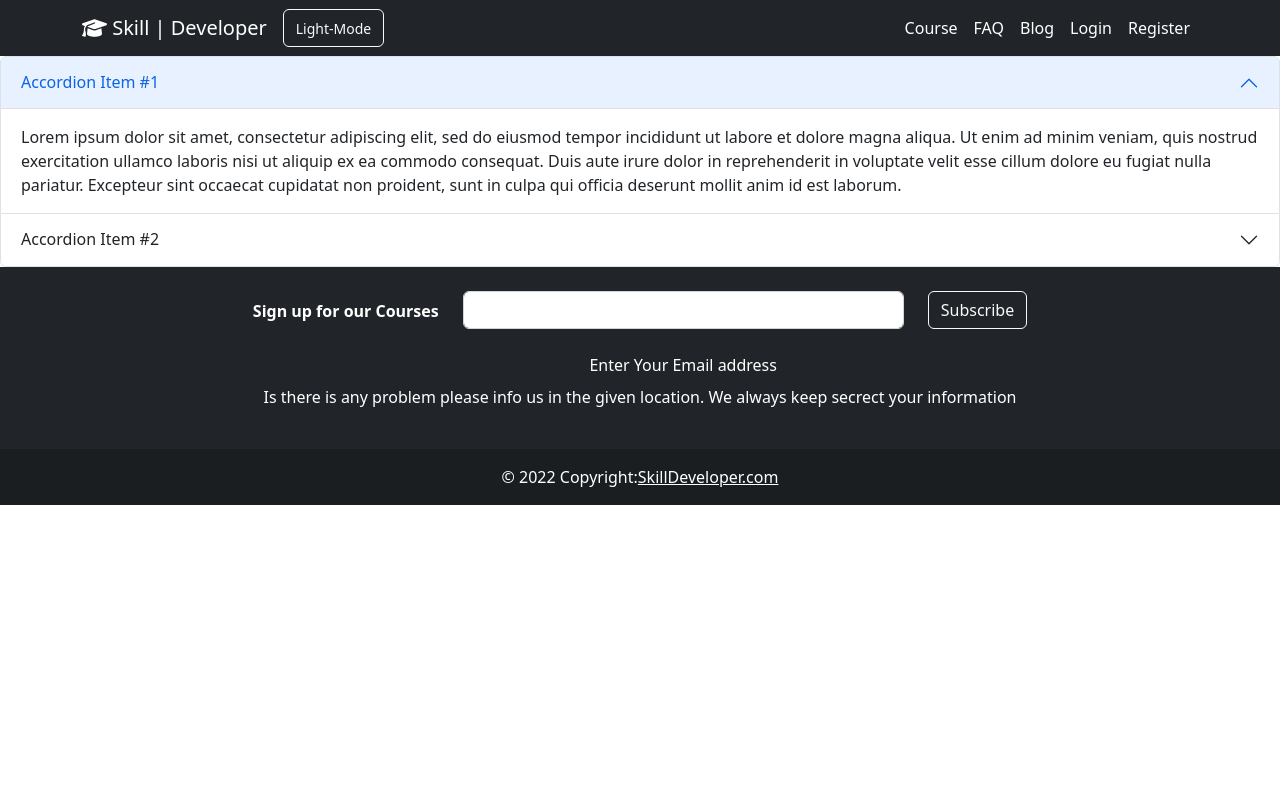
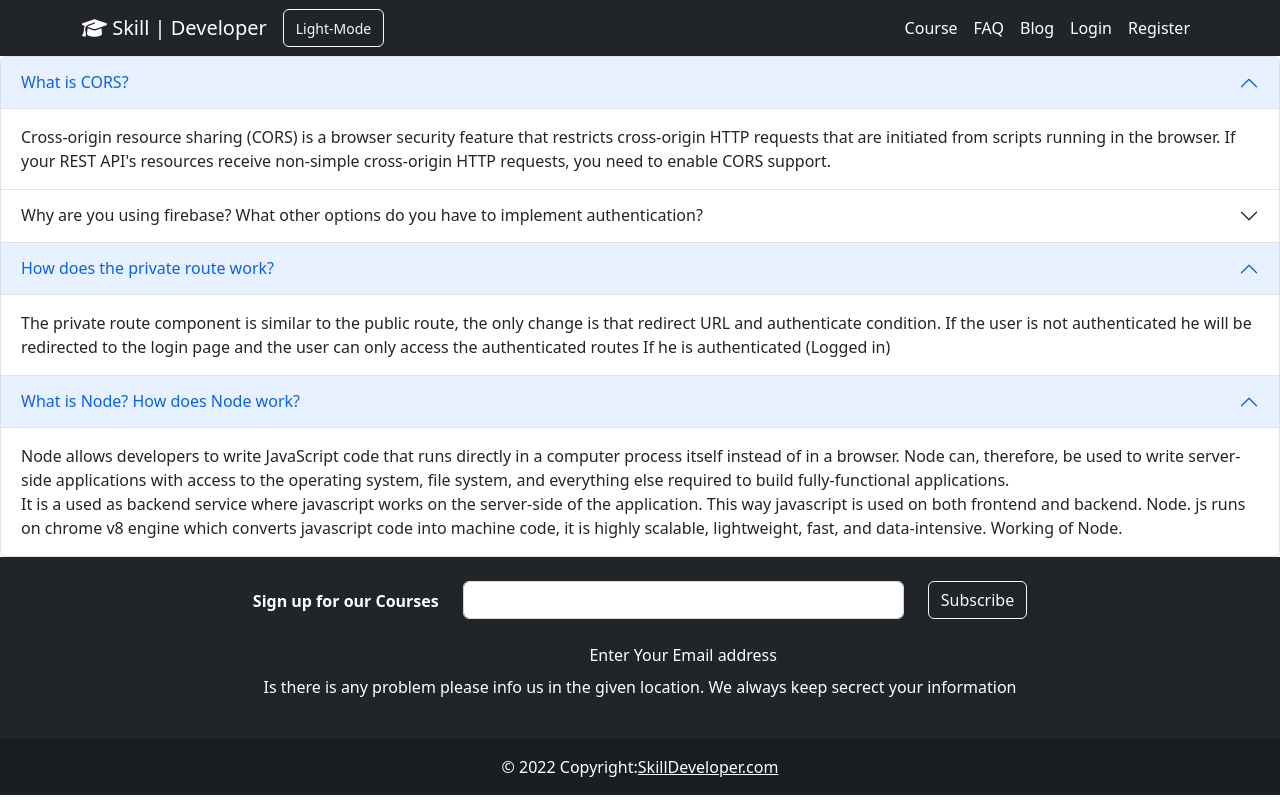
Before and after one commit to Ikramul-Mahin/learing-platform-client-side, a React (Create React App) app: page /blog in a window 1280 px wide. Built offline with nearby package versions, Linux system fonts and the light colour scheme; no server answers.

Commit message:
blog done

```diff
--- a/src/component/Header/Blog/Blog.js
+++ b/src/component/Header/Blog/Blog.js
@@ -5,27 +5,38 @@
         <div>
             <Accordion defaultActiveKey="0">
                 <Accordion.Item eventKey="0">
-                    <Accordion.Header>Accordion Item #1</Accordion.Header>
+                    <Accordion.Header>What is CORS?</Accordion.Header>
                     <Accordion.Body>
-                        Lorem ipsum dolor sit amet, consectetur adipiscing elit, sed do
-                        eiusmod tempor incididunt ut labore et dolore magna aliqua. Ut enim ad
-                        minim veniam, quis nostrud exercitation ullamco laboris nisi ut
-                        aliquip ex ea commodo consequat. Duis aute irure dolor in
-                        reprehenderit in voluptate velit esse cillum dolore eu fugiat nulla
-                        pariatur. Excepteur sint occaecat cupidatat non proident, sunt in
-                        culpa qui officia deserunt mollit anim id est laborum.
+                        Cross-origin resource sharing (CORS) is a browser security feature that restricts cross-origin HTTP requests that are initiated from scripts running in the browser. If your REST API's resources receive non-simple cross-origin HTTP requests, you need to enable CORS support.
                     </Accordion.Body>
                 </Accordion.Item>
                 <Accordion.Item eventKey="1">
-                    <Accordion.Header>Accordion Item #2</Accordion.Header>
+                    <Accordion.Header>Why are you using firebase? What other options do you have to implement authentication?</Accordion.Header>
                     <Accordion.Body>
-                        Lorem ipsum dolor sit amet, consectetur adipiscing elit, sed do
-                        eiusmod tempor incididunt ut labore et dolore magna aliqua. Ut enim ad
-                        minim veniam, quis nostrud exercitation ullamco laboris nisi ut
-                        aliquip ex ea commodo consequat. Duis aute irure dolor in
-                        reprehenderit in voluptate velit esse cillum dolore eu fugiat nulla
-                        pariatur. Excepteur sint occaecat cupidatat non proident, sunt in
-                        culpa qui officia deserunt mollit anim id est laborum.
+                        The Firebase Realtime Database lets you build rich, collaborative applications by allowing secure access to the database directly from client-side code. Data is persisted locally, and even while offline, realtime events continue to fire, giving the end user a responsive experience.
+                        <br />
+
+                        <br />
+                        Authentication factors can be classified into three groups: something you know: a password or personal identification number (PIN); something you have: a token, such as bank card; something you are: biometrics, such as fingerprints and voice recognition.
+
+                    </Accordion.Body>
+                </Accordion.Item>
+                <Accordion.Item eventKey="0">
+                    <Accordion.Header>How does the private route work?</Accordion.Header>
+                    <Accordion.Body>
+                        The private route component is similar to the public route, the only change is that redirect URL and authenticate condition. If the user is not authenticated he will be redirected to the login page and the user can only access the authenticated routes If he is authenticated (Logged in)
+                    </Accordion.Body>
+                </Accordion.Item>
+                <Accordion.Item eventKey="0">
+                    <Accordion.Header>What is Node? How does Node work?</Accordion.Header>
+                    <Accordion.Body>
+
+                        Node allows developers to write JavaScript code that runs directly in a computer process itself instead of in a browser. Node can, therefore, be used to write server-side applications with access to the operating system, file system, and everything else required to build fully-functional applications.
+
+                        <br />
+
+
+                        It is a used as backend service where javascript works on the server-side of the application. This way javascript is used on both frontend and backend. Node. js runs on chrome v8 engine which converts javascript code into machine code, it is highly scalable, lightweight, fast, and data-intensive. Working of Node.
                     </Accordion.Body>
                 </Accordion.Item>
             </Accordion>
```
